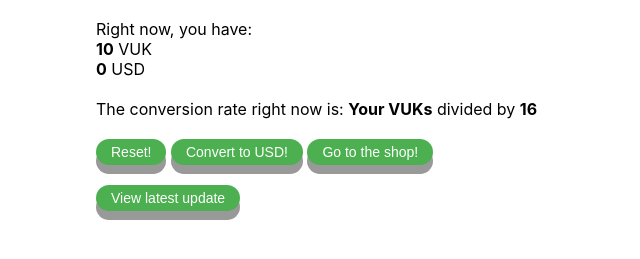
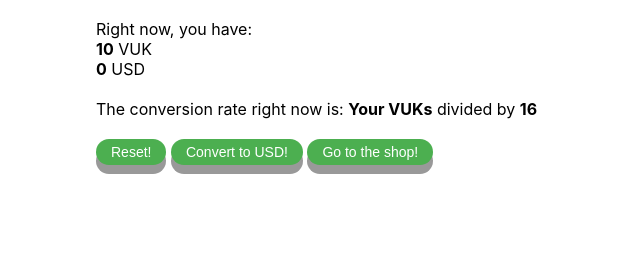
Before and after one commit to LITdevs-archive/VukkyMiner, an Electron app: page src/pages/panel.html in a window 800 px wide. Shown: the part 95-354 px from the top of the page, without its empty margins (0-640 px from the left). Drawn offline with Linux system fonts and the light colour scheme.

Commit message:
Revert "view latest update button"
This reverts commit c53141c416cd91a513d8e14753ed66076ab7d23e.

```diff
--- a/src/pages/panel.html
+++ b/src/pages/panel.html
@@ -14,7 +14,6 @@
     The conversion rate right now is: <b>Your VUKs</b> divided by <b id="conversionRate">Getting</b><br><br>
     <button onclick="reset()">Reset!</button>
     <button onclick="convert()">Convert to USD!</button>
-    <button onclick="document.location.href='shop.html'">Go to the shop!</button><br><br>
-    <button onclick="document.location.href='https://github.com/vukkyltd/vukkyminer/releases/latest'">View latest update</button>
+    <button onclick="document.location.href='shop.html'">Go to the shop!</button>
   </body>
 </html>
```
